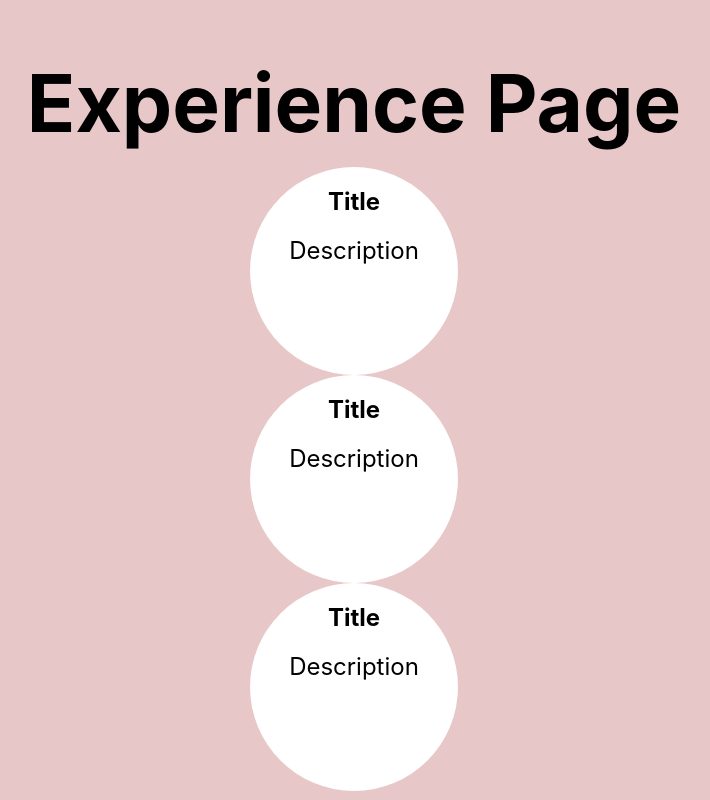
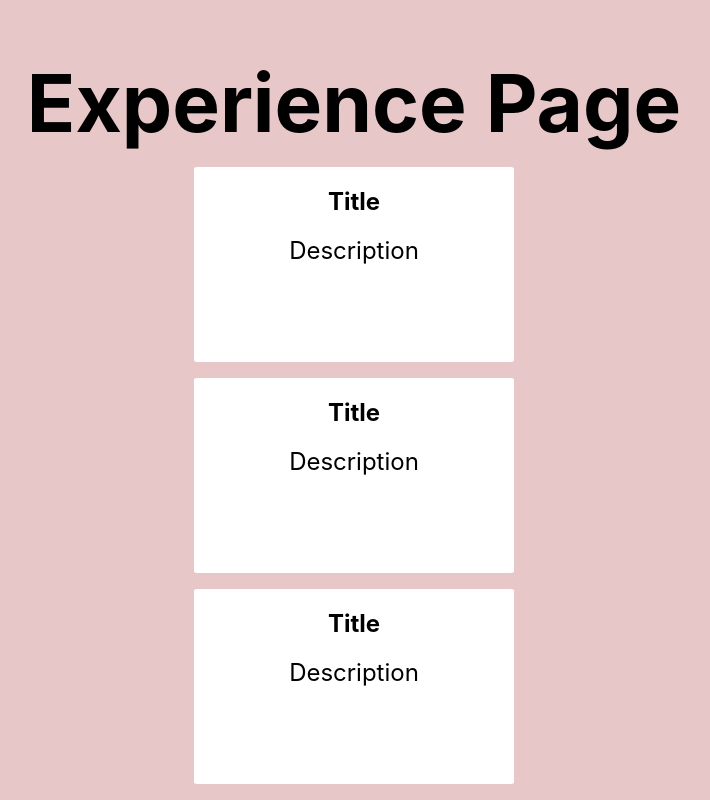
Before and after one commit to earthlymeg/portfolio-v2, a React (Create React App) app: page / in a window 1280 px wide. Shown: the part 892-1692 px from the top of the page, without its empty margins (286-996 px from the left). Built offline with nearby package versions, Linux system fonts and the light colour scheme.

Commit message:
Styling project cards

```diff
--- a/src/styles/projectCard.css
+++ b/src/styles/projectCard.css
@@ -4,8 +4,13 @@
     flex-direction: column;
     align-items: center;
     height: 13rem;
-    width: 13rem;
+    width: 20rem;
     background-color: white;
-    border-radius: 50%;
+    border-radius: 1%;
+    margin-bottom: 1rem;
 
 }
+
+h1 {
+    margin-bottom: 1rem;
+}
```
